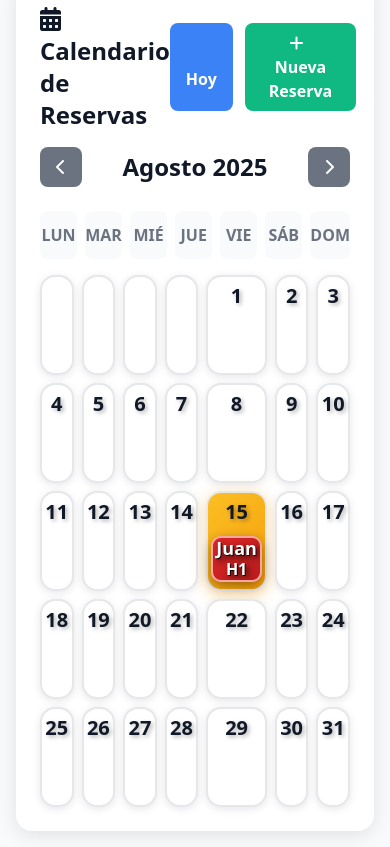
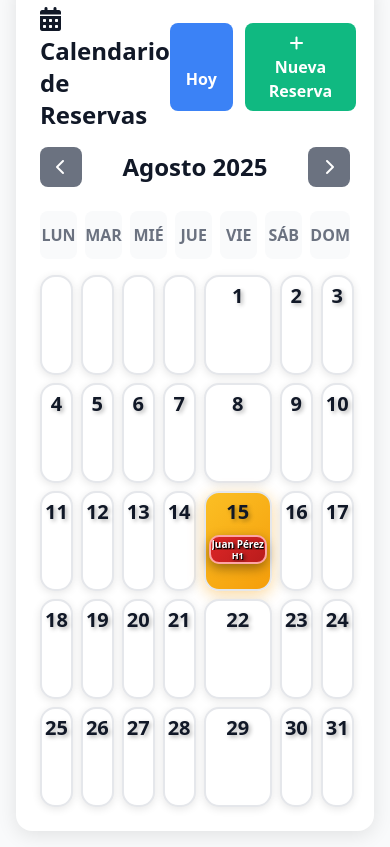
Before and after one commit to hostalplazalebu/reservas, a plain HTML site: page index.html in a window 390 px wide. Shown: the part 445-1292 px from the top of the page. Drawn offline with nearby package versions, Linux system fonts and the light colour scheme.

Commit message:
fix: restore small text size to show complete names and room numbers
- Reduced reservation text size to 10px/9px to display full names
- Changed logic to show complete names up to 12 characters
- For long names: show first name + last name initial (e.g. 'Juan P.')
- Reduced padding and margins to optimize space usage
- Maintained strong text shadows for readability
- Fixed mobile responsiveness with appropriate small text sizes
- Room number display as 'H1', 'H2', etc. with smaller font
- Enabled text overflow handling with ellipsis for very long names

```diff
--- a/index.html
+++ b/index.html
@@ -236,13 +236,13 @@
                 border-width: 3px;
             }
             .reserva-item {
-                font-size: 18px;
-                font-weight: 900;
-                padding: 8px 6px;
-                margin: 3px 0;
-                min-height: 50px;
-                text-shadow: 3px 3px 6px rgba(0,0,0,0.9), 1px 1px 0px rgba(0,0,0,0.8);
-                border-width: 3px;
+                font-size: 10px;
+                font-weight: 800;
+                padding: 3px 2px;
+                margin: 2px 0;
+                min-height: 32px;
+                text-shadow: 2px 2px 4px rgba(0,0,0,0.9), 1px 1px 0px rgba(0,0,0,1);
+                border-width: 2px;
             }
         }
 
@@ -256,12 +256,12 @@
                 border-width: 2px;
             }
             .reserva-item {
-                font-size: 16px;
-                font-weight: 900;
-                padding: 6px 4px;
-                margin: 2px 0;
-                min-height: 45px;
-                text-shadow: 3px 3px 6px rgba(0,0,0,0.9), 1px 1px 0px rgba(0,0,0,0.8);
+                font-size: 9px;
+                font-weight: 800;
+                padding: 2px 1px;
+                margin: 1px 0;
+                min-height: 30px;
+                text-shadow: 2px 2px 4px rgba(0,0,0,0.9), 1px 1px 0px rgba(0,0,0,1);
                 border-width: 2px;
             }
         }
@@ -276,13 +276,14 @@
                 border-width: 2px;
             }
             .reserva-item {
-                font-size: 15px;
-                font-weight: 900;
-                padding: 5px 3px;
-                margin: 2px 0;
-                min-height: 40px;
-                text-shadow: 3px 3px 6px rgba(0,0,0,0.9), 1px 1px 0px rgba(0,0,0,0.8);
+                font-size: 8px;
+                font-weight: 800;
+                padding: 2px 1px;
+                margin: 1px 0;
+                min-height: 28px;
+                text-shadow: 2px 2px 4px rgba(0,0,0,0.9), 1px 1px 0px rgba(0,0,0,1);
                 border-width: 2px;
+                line-height: 0.9;
             }
         }
     </style>
@@ -747,12 +748,22 @@
                         abrirEditarReserva(reserva);
                     };
 
-                    const nombreCorto = reserva.nombreHuesped.split(' ')[0];
-                    const iniciales = reserva.nombreHuesped.split(' ').map(n => n[0]).join('').substring(0, 2);
+                    // Mostrar nombre completo si es corto, sino usar nombre y apellido abreviado
+                    let nombreMostrar = reserva.nombreHuesped;
+                    if (nombreMostrar.length > 12) {
+                        const partes = nombreMostrar.split(' ');
+                        if (partes.length > 1) {
+                            // Usar primer nombre + inicial del apellido
+                            nombreMostrar = partes[0] + ' ' + partes[partes.length - 1].substring(0, 1) + '.';
+                        } else {
+                            // Si es un solo nombre muy largo, cortarlo
+                            nombreMostrar = nombreMostrar.substring(0, 9) + '...';
+                        }
+                    }
 
                     reservaDiv.innerHTML = `
-                        <div style="font-size: 18px; font-weight: 900; line-height: 1.2; text-shadow: 3px 3px 6px rgba(0,0,0,0.9), 1px 1px 0px rgba(0,0,0,0.8);">${nombreCorto.length > 7 ? iniciales : nombreCorto}</div>
-                        <div style="font-size: 16px; font-weight: 900; text-shadow: 3px 3px 6px rgba(0,0,0,0.9), 1px 1px 0px rgba(0,0,0,0.8);">H${reserva.habitacion}</div>
+                        <div style="font-size: 10px; font-weight: 800; line-height: 1.1; text-shadow: 2px 2px 4px rgba(0,0,0,0.9), 1px 1px 0px rgba(0,0,0,1); margin-bottom: 2px; overflow: hidden; text-overflow: ellipsis; white-space: nowrap;">${nombreMostrar}</div>
+                        <div style="font-size: 9px; font-weight: 800; text-shadow: 2px 2px 4px rgba(0,0,0,0.9), 1px 1px 0px rgba(0,0,0,1);">H${reserva.habitacion}</div>
                     `;
 
                     diaElement.appendChild(reservaDiv);
```
